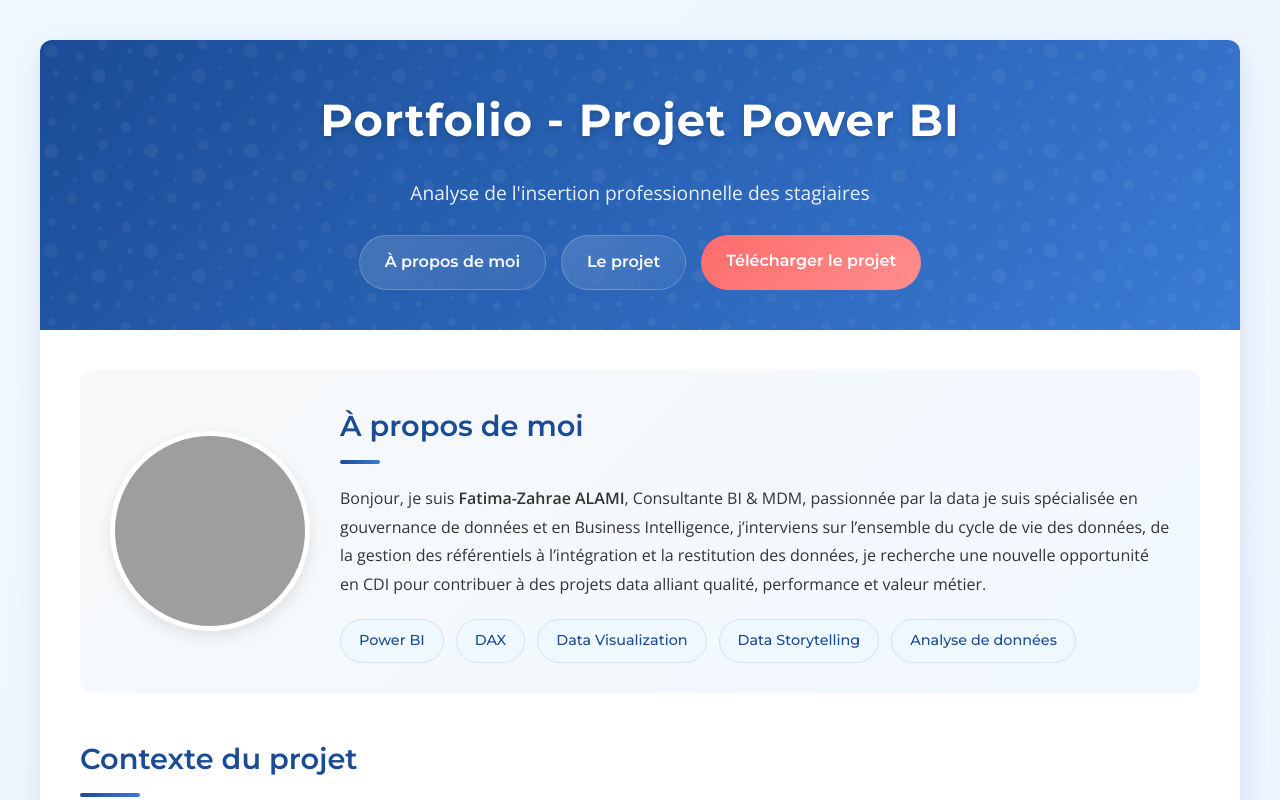
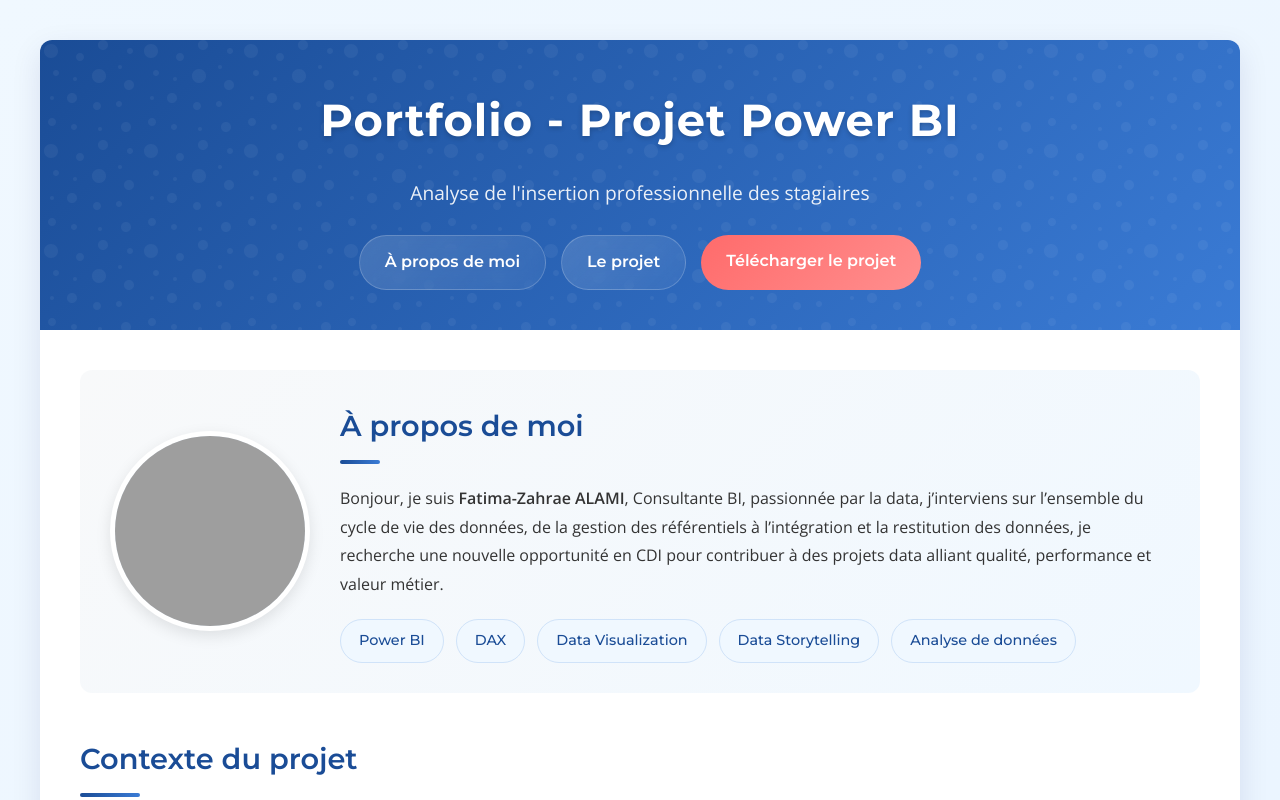
Before and after one commit to Fatimafatizahrae/Projet-Power-BI, a plain HTML site: page index.html in a window 1280 px wide. Shown: the top 800 px of the page. Drawn offline with nearby package versions, Linux system fonts and the light colour scheme; grey boxes are pictures that could not be loaded.

Commit message:
Update index.html

```diff
--- a/index.html
+++ b/index.html
@@ -401,7 +401,7 @@
                 <div class="about-me-image"><img src="https://i.imgur.com/azhzU3P.png" alt="Fatima-Zahrae ALAMI" /></div>
                 <div class="about-me-content">
                     <h2>À propos de moi</h2>
-                    <p>Bonjour, je suis <strong>Fatima-Zahrae ALAMI</strong>, Consultante BI & MDM, passionnée par la data je suis spécialisée en gouvernance de données et en Business Intelligence, j’interviens sur l’ensemble du cycle de vie des données, de la gestion des référentiels à l’intégration et la restitution des données, je recherche une nouvelle opportunité en CDI pour contribuer à des projets data alliant qualité, performance et valeur métier.</p>
+                    <p>Bonjour, je suis <strong>Fatima-Zahrae ALAMI</strong>, Consultante BI, passionnée par la data, j’interviens sur l’ensemble du cycle de vie des données, de la gestion des référentiels à l’intégration et la restitution des données, je recherche une nouvelle opportunité en CDI pour contribuer à des projets data alliant qualité, performance et valeur métier.</p>
                     <div class="skills">
                         <span class="skill-tag">Power BI</span>
                         <span class="skill-tag">DAX</span>
```
